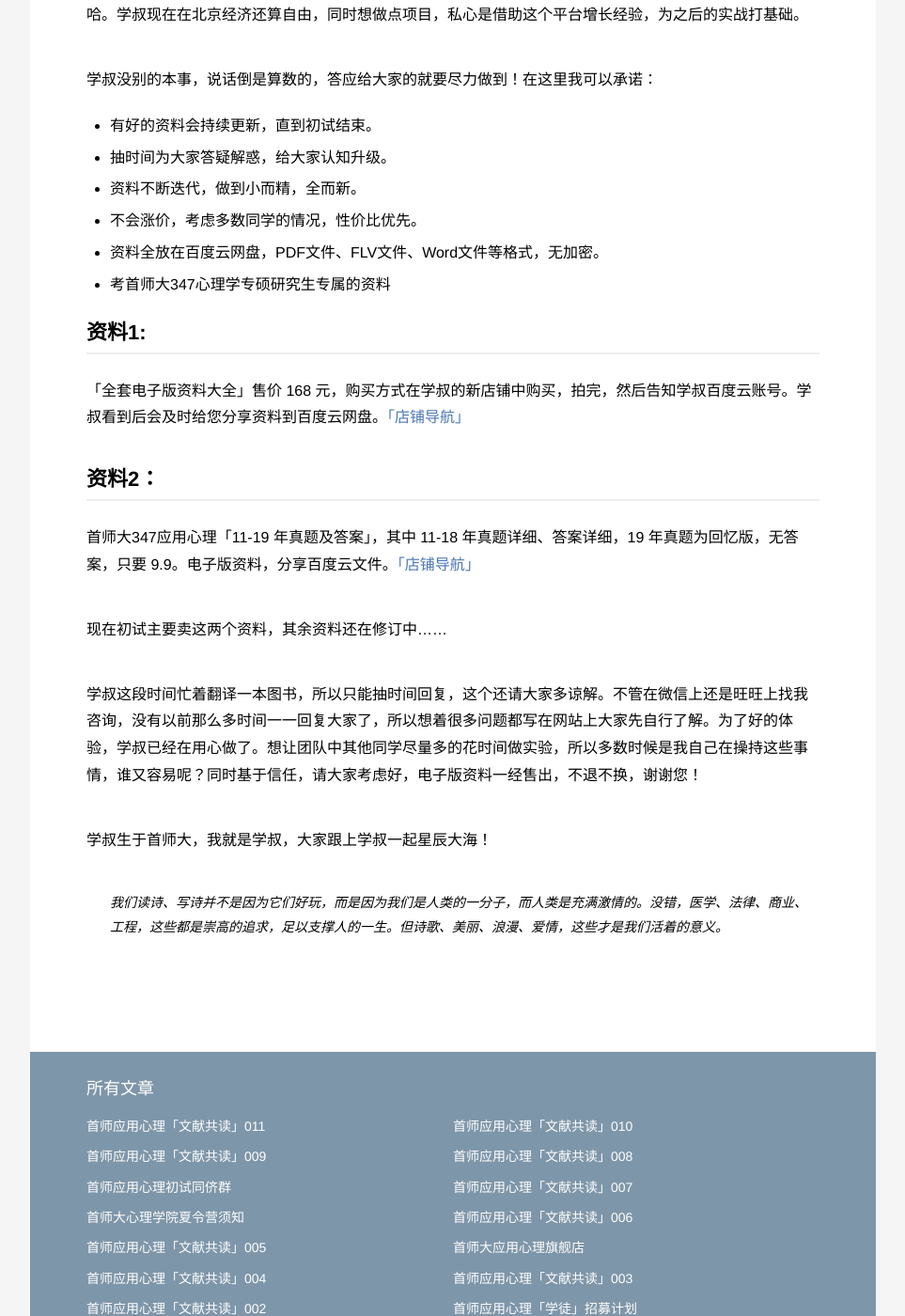
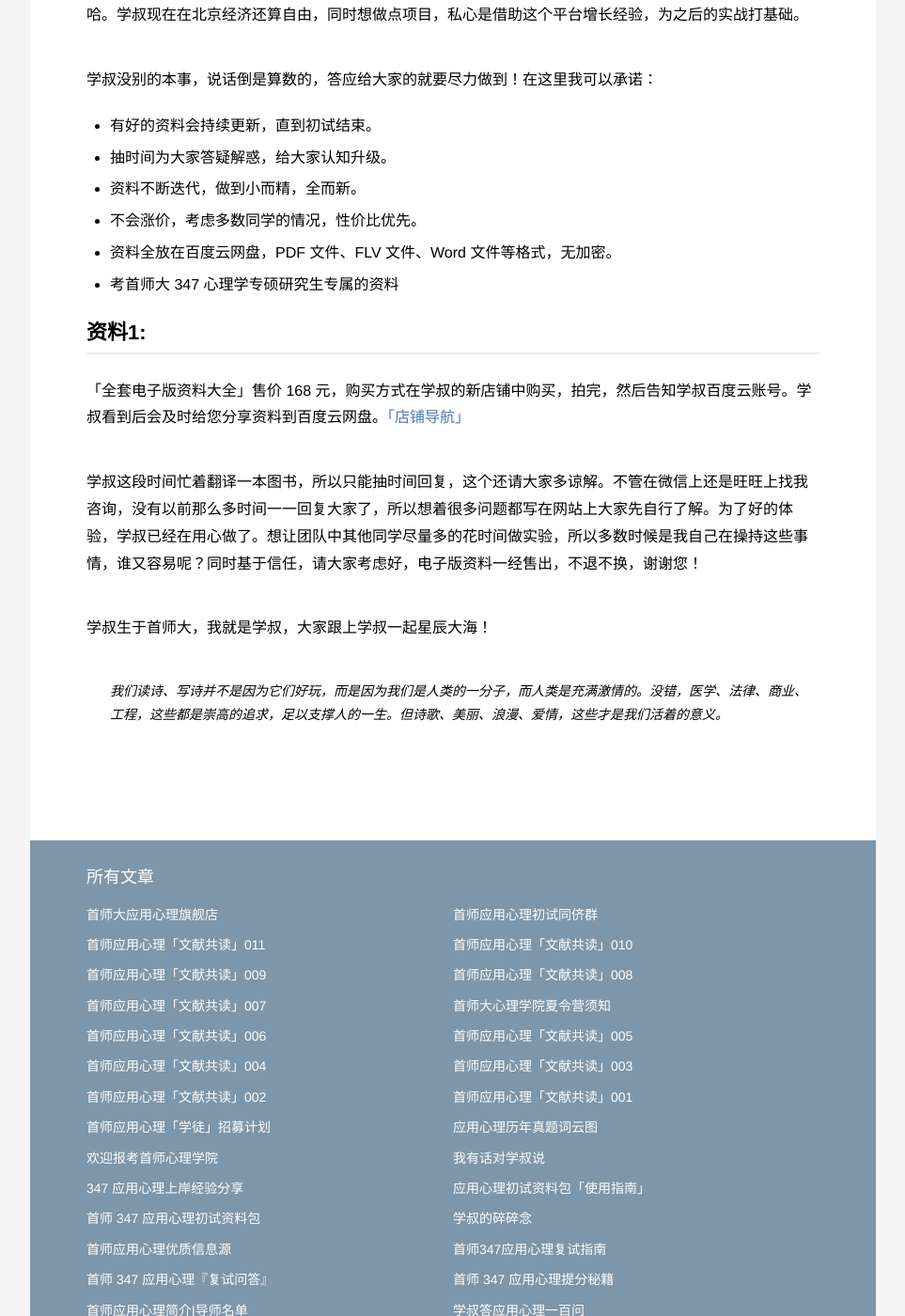
Before and after one commit to zapp926/cnu.github.io, a Jekyll site: the page built from _posts/2019-03-21-jiayou.md, in a window 1280 px wide and 1400 px high, scrolled down 1133 px. Shown: the whole window at 94% size, without its empty margins (158-1121 px from the left). Built offline with Jekyll 4.4.1, drawn with Linux system fonts in a browser that asks for light colours.

Commit message:
change some post order

```diff
--- a/_posts/2019-03-21-jiayou.md
+++ b/_posts/2019-03-21-jiayou.md
@@ -30,18 +30,12 @@ description: 学叔生于首师大，我就是学叔，大家跟上学叔一起
 * 抽时间为大家答疑解惑，给大家认知升级。
 * 资料不断迭代，做到小而精，全而新。
 * 不会涨价，考虑多数同学的情况，性价比优先。
-* 资料全放在百度云网盘，PDF文件、FLV文件、Word文件等格式，无加密。
-* 考首师大347心理学专硕研究生专属的资料
+* 资料全放在百度云网盘，PDF 文件、FLV 文件、Word 文件等格式，无加密。
+* 考首师大 347 心理学专硕研究生专属的资料
 
 ## 资料1:
 
 「全套电子版资料大全」售价 168 元，购买方式在学叔的新店铺中购买，拍完，然后告知学叔百度云账号。学叔看到后会及时给您分享资料到百度云网盘。[「店铺导航」](https://shop342556748.taobao.com/?spm=a313o.201708ban.sellercard.12.64f0197aZ7oEHs)
-
-## 资料2：
-
-首师大347应用心理「11-19 年真题及答案」，其中 11-18 年真题详细、答案详细，19 年真题为回忆版，无答案，只要 9.9。电子版资料，分享百度云文件。[「店铺导航」](https://shop342556748.taobao.com/?spm=a313o.201708ban.sellercard.12.64f0197aZ7oEHs)
-
-现在初试主要卖这两个资料，其余资料还在修订中......
 
 学叔这段时间忙着翻译一本图书，所以只能抽时间回复，这个还请大家多谅解。不管在微信上还是旺旺上找我咨询，没有以前那么多时间一一回复大家了，所以想着很多问题都写在网站上大家先自行了解。为了好的体验，学叔已经在用心做了。想让团队中其他同学尽量多的花时间做实验，所以多数时候是我自己在操持这些事情，谁又容易呢？同时基于信任，请大家考虑好，电子版资料一经售出，不退不换，谢谢您！
 
```
Also changed, not shown: _posts/2019-05-23-apprentice.md (renamed from _posts/2019-05-29-apprentice.md), _posts/2019-08-28-Chat.md (renamed from _posts/2019-07-25-Chat.md), _posts/2019-09-02-DInaPu.md (renamed from _posts/2019-06-19-DInaPu.md), _posts/media/15660254819707/15661061471112.jpg (deleted), _posts/media/15660254819707/15661061858755.jpg (deleted), _posts/media/15660254819707/15661062340166.jpg (deleted), _posts/media/15667144362069/15667146653929.jpg (deleted), _posts/media/15667144362069/15667147126138.jpg (deleted), _posts/media/15667144362069/15667147685354.jpg (deleted), _posts/media/15667144362069/15667148322259.jpg (deleted), _posts/media/15667144362069/15667148572936.jpg (deleted), _posts/media/15667144362069/15667148779869.jpg (deleted), 2 other files.
